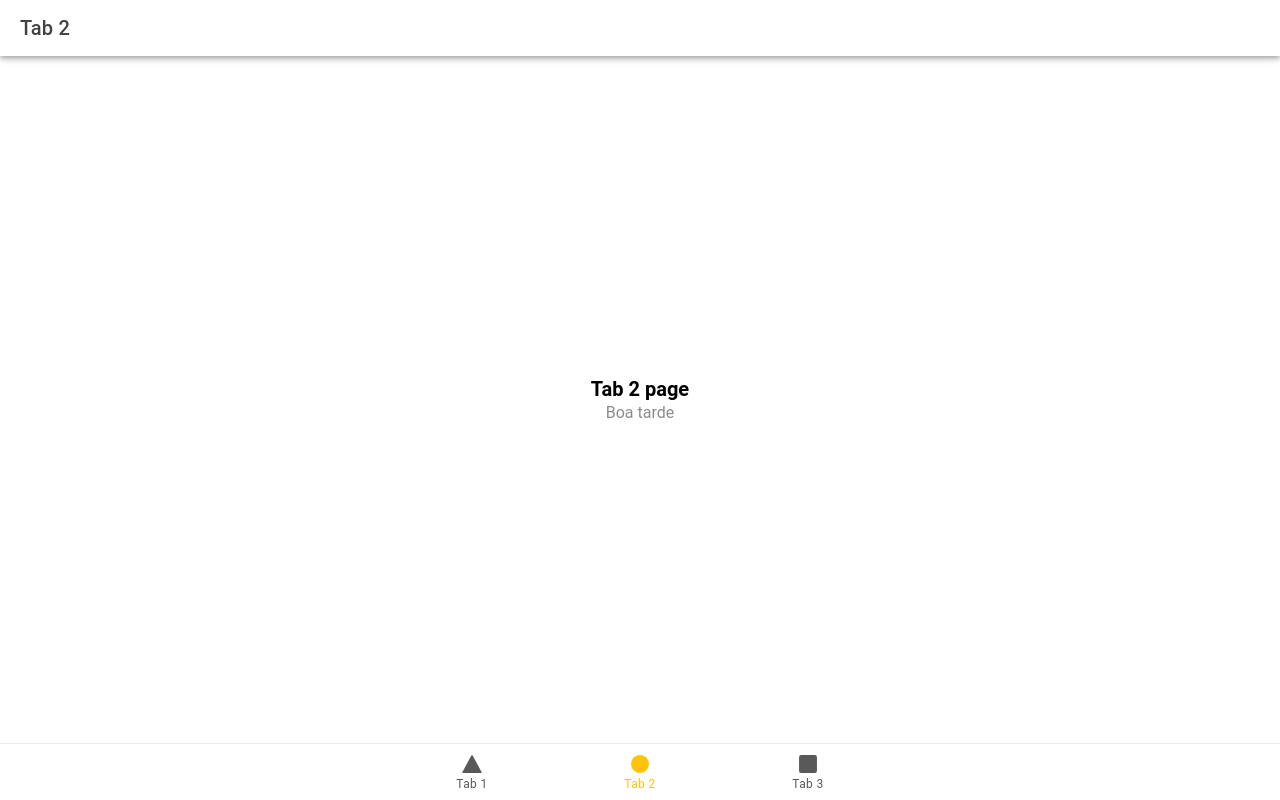
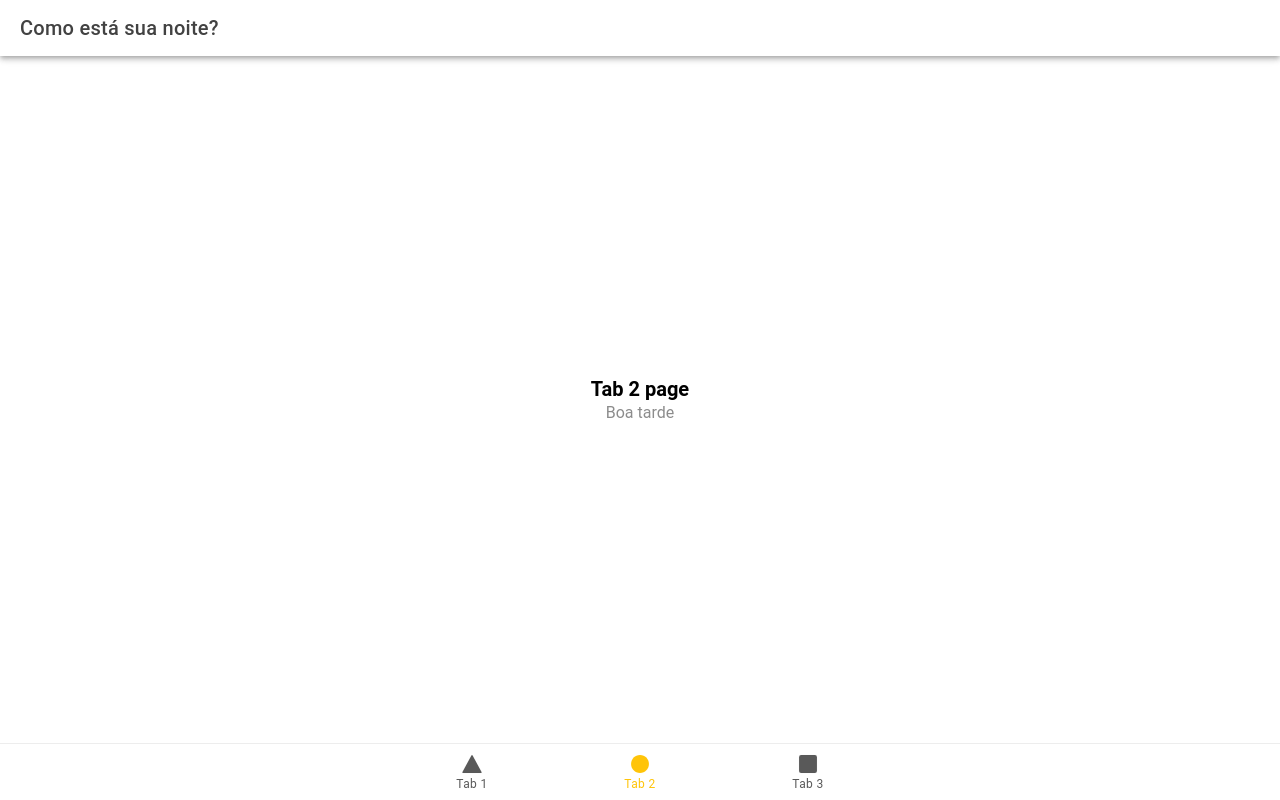
Before and after one commit to windcarvalho/ola-pdm-2023-2, a React (Vite) app: page /tab2 in a window 1280 px wide. Built offline with nearby package versions, Linux system fonts and the light colour scheme.

Commit message:
Update Tab2.tsx

```diff
--- a/src/pages/Tab2.tsx
+++ b/src/pages/Tab2.tsx
@@ -7,7 +7,7 @@ const Tab2: React.FC = () => {
     <IonPage>
       <IonHeader>
         <IonToolbar>
-          <IonTitle>Tab 2</IonTitle>
+          <IonTitle>Como está sua noite?</IonTitle>
         </IonToolbar>
       </IonHeader>
       <IonContent fullscreen>
```
